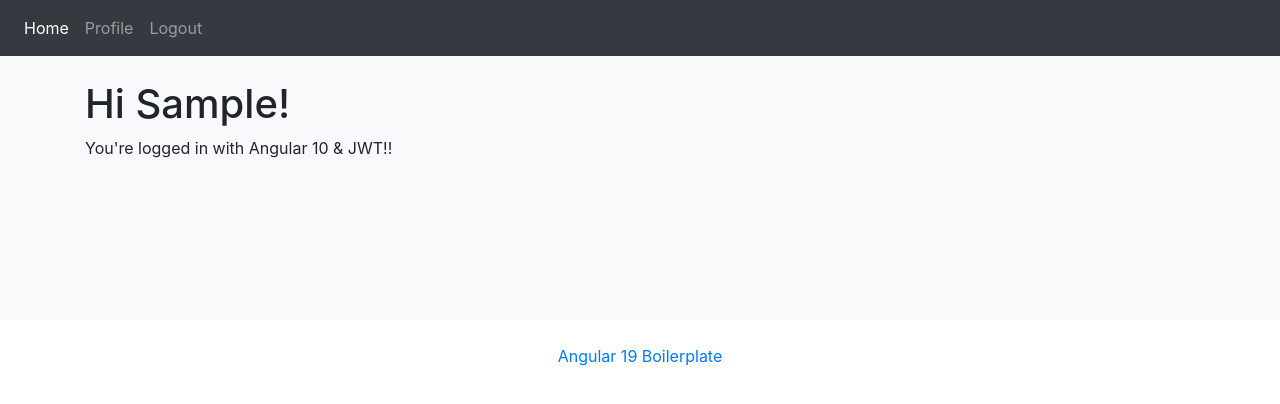
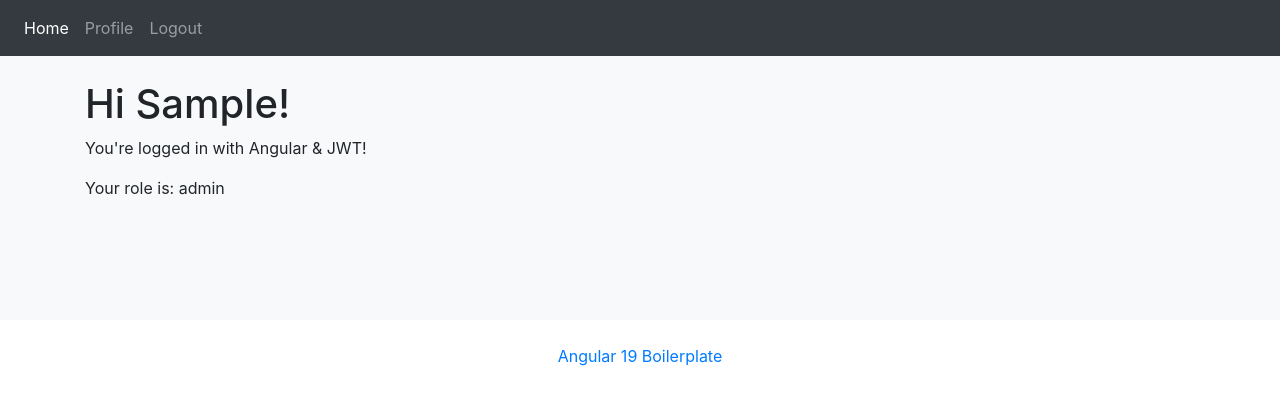
Before and after one commit to axxaxinx/user-management-final-123, an Angular app in the folder frontend/: page / in a window 1280 px wide. Shown: the top 404 px of the page. Built offline with nearby package versions, Linux system fonts and the light colour scheme; no server answers; sample sign-in values are in the browser's storage.

Commit message:
testing 7

```diff
--- a/frontend/src/app/home/home.component.html
+++ b/frontend/src/app/home/home.component.html
@@ -1,6 +1,9 @@
 <div class="p-4">
     <div class="container">
-        <h1>Hi {{account.firstName}}!</h1>
-        <p>You're logged in with Angular 10 & JWT!!</p>
+        <h1>Hi {{account?.firstName || 'Guest'}}!</h1>
+        <p>You're logged in with Angular & JWT!</p>
+        <div *ngIf="account">
+            <p>Your role is: {{account.role}}</p>
+        </div>
     </div>
 </div>
--- a/frontend/src/app/home/home.component.ts
+++ b/frontend/src/app/home/home.component.ts
@@ -1,5 +1,5 @@
 import { Component } from '@angular/core';
-
+import { Account } from '@app/_models';
 import { AccountService } from '@app/_services';
 
 @Component({
@@ -7,7 +7,9 @@ import { AccountService } from '@app/_services';
     standalone: false
 })
 export class HomeComponent {
-    account = this.accountService.accountValue;
+    get account(): Account | null {
+        return this.accountService.accountValue;
+    }
 
     constructor(private accountService: AccountService) { }
 }
```
